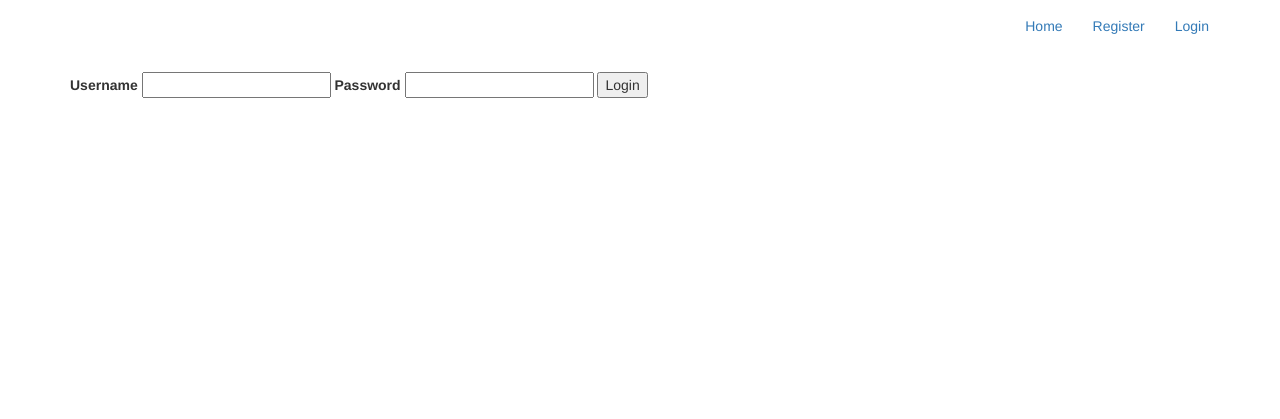
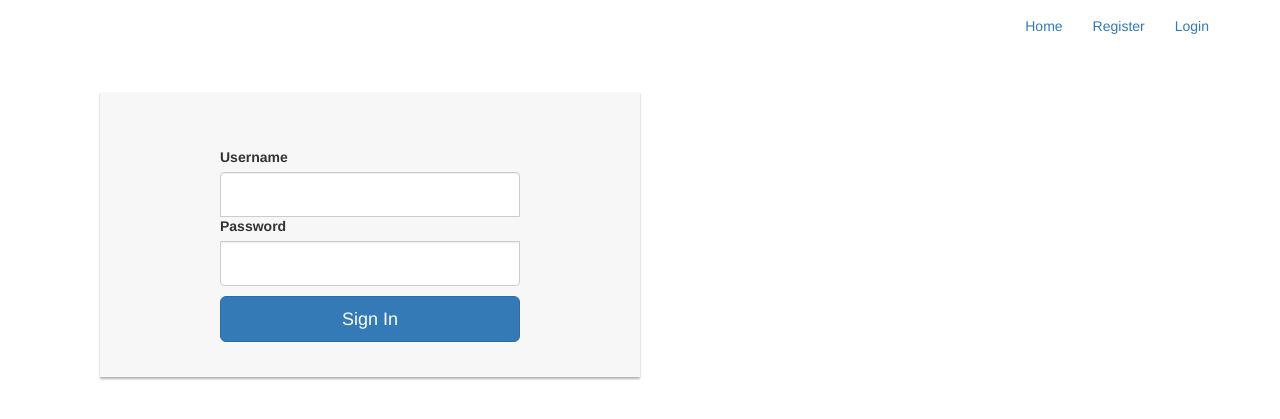
Before and after one commit to Chameleon87/DjangoUserReg, a Django app: page /accounts/login/ in a window 1280 px wide. Shown: the top 419 px of the page. Run offline with Django 3.2, Linux system fonts and the light colour scheme; parts of the project's set-up code (start-up, migrations or seed data) failed here and were passed over; some libraries are stand-ins or nearby versions.

Commit message:
already have changes

```diff
--- a/settings.py
+++ b/settings.py
@@ -118,7 +118,7 @@ USE_TZ = True
 
 # Static files (CSS, JavaScript, Images)
 # https://docs.djangoproject.com/en/1.9/howto/static-files/
-TATIC_ROOT = os.path.join(BASE_DIR, 'static')
+STATIC_ROOT = os.path.join(BASE_DIR, 'static')
 STATIC_URL = '/static/'
 
 # Extra places for collectstatic to find static files.
--- /dev/null
+++ b/static/css/main.css
@@ -0,0 +1,65 @@
+.form-signin
+{
+    max-width: 330px;
+    padding: 15px;
+    margin: 0 auto;
+}
+.form-signin .form-signin-heading, .form-signin .checkbox
+{
+    margin-bottom: 10px;
+}
+.form-signin .checkbox
+{
+    font-weight: normal;
+}
+.form-signin .form-control
+{
+    position: relative;
+    font-size: 16px;
+    height: auto;
+    padding: 10px;
+    -webkit-box-sizing: border-box;
+    -moz-box-sizing: border-box;
+    box-sizing: border-box;
+}
+.form-signin .form-control:focus
+{
+    z-index: 2;
+}
+.form-signin input[type="text"]
+{
+    margin-bottom: -1px;
+    border-bottom-left-radius: 0;
+    border-bottom-right-radius: 0;
+}
+.form-signin input[type="password"]
+{
+    margin-bottom: 10px;
+    border-top-left-radius: 0;
+    border-top-right-radius: 0;
+}
+.account-wall
+{
+    margin-top: 20px;
+    padding: 40px 0px 20px 0px;
+    background-color: #f7f7f7;
+    -moz-box-shadow: 0px 2px 2px rgba(0, 0, 0, 0.3);
+    -webkit-box-shadow: 0px 2px 2px rgba(0, 0, 0, 0.3);
+    box-shadow: 0px 2px 2px rgba(0, 0, 0, 0.3);
+}
+.login-title
+{
+    color: #555;
+    font-size: 18px;
+    font-weight: 400;
+    display: block;
+}
+.need-help
+{
+    margin-top: 10px;
+}
+.new-account
+{
+    display: block;
+    margin-top: 10px;
+}
--- a/templates/accounts/login.html
+++ b/templates/accounts/login.html
@@ -1,18 +1,23 @@
 {% extends 'base/base.html' %}
+{% load bootstrap3 %}
 {% block content %}
-
+<div class="container">
+	<div class="col-lg-6 col-md-6 col-xs-12">
+		<div class="account-wall">
 			{% if form.errors %}
 				<p class="error">Sorry, that's not a valid username or passowrd.</P>
 			{% endif %}
 
-    <form action= "/accounts/auth/" method="post">{% csrf_token %}
+			<form class="form-signin" action= "/accounts/auth/" method="post">{% csrf_token %}
 				<label for="username">Username</label>
-        <input type="text" name="username" value="" id="username">
+				<input type="text" class="form-control" name="username" value="" id="username">
 				<label for="password">Password</label>
-        <input type="password" name="password" value="" id="password">
+				<input type="password" class="form-control" name="password" value="" id="password">
 
-        <input type="submit" value="Login">
+				<button class="btn btn-lg btn-primary btn-block" type="submit">Sign In</button>
 
 			</form>
-
+		</div>
+	</div>
+</div>
 {% endblock %}
--- a/templates/base/base.html
+++ b/templates/base/base.html
@@ -1,11 +1,12 @@
 {% load staticfiles %}
-{% load bootstrap3 %}
 <html>
     <head>
-<meta name="viewport" content="width=device-width, initial-scale=1.0">
-<script src="http://codeorigin.jquery.com/jquery-2.0.3.js"></script>
-<link rel="stylesheet" href="http://netdna.bootstrapcdn.com/bootstrap/3.0.1/css/bootstrap.min.css">
-<script src="http://netdna.bootstrapcdn.com/bootstrap/3.0.1/js/bootstrap.min.js"></script>
+	<meta name="viewport" content="width=device-width, initial-scale=1.0">
+	<script src="http://codeorigin.jquery.com/jquery-2.0.3.js"></script>
+	<link rel="stylesheet" href="http://netdna.bootstrapcdn.com/bootstrap/3.0.1/css/bootstrap.min.css">
+	<script src="http://netdna.bootstrapcdn.com/bootstrap/3.0.1/js/bootstrap.min.js"></script>
+	<!--Local CSS files-->
+	<link rel="stylesheet" type="text/css" href="{% static 'css/main.css' %}">
    </head>
 <body>
 <div class="Container">
--- a/userprofiles/models.py
+++ b/userprofiles/models.py
@@ -11,6 +11,6 @@ class UserProfile(models.Model):
     last_name = models.CharField(max_length=30)
 
     def __unicode__(self):
-        return str(self)
+        return str(self.email)
 
 User.profile = property(lambda u: UserProfile.objects.get_or_create(user=u)[0])
```
Also changed, not shown: templates/accounts/register.html (+10 -5 lines), userprofiles/forms.py (+4 -3 lines). Lines whose indentation alone changed are shown as unchanged.
